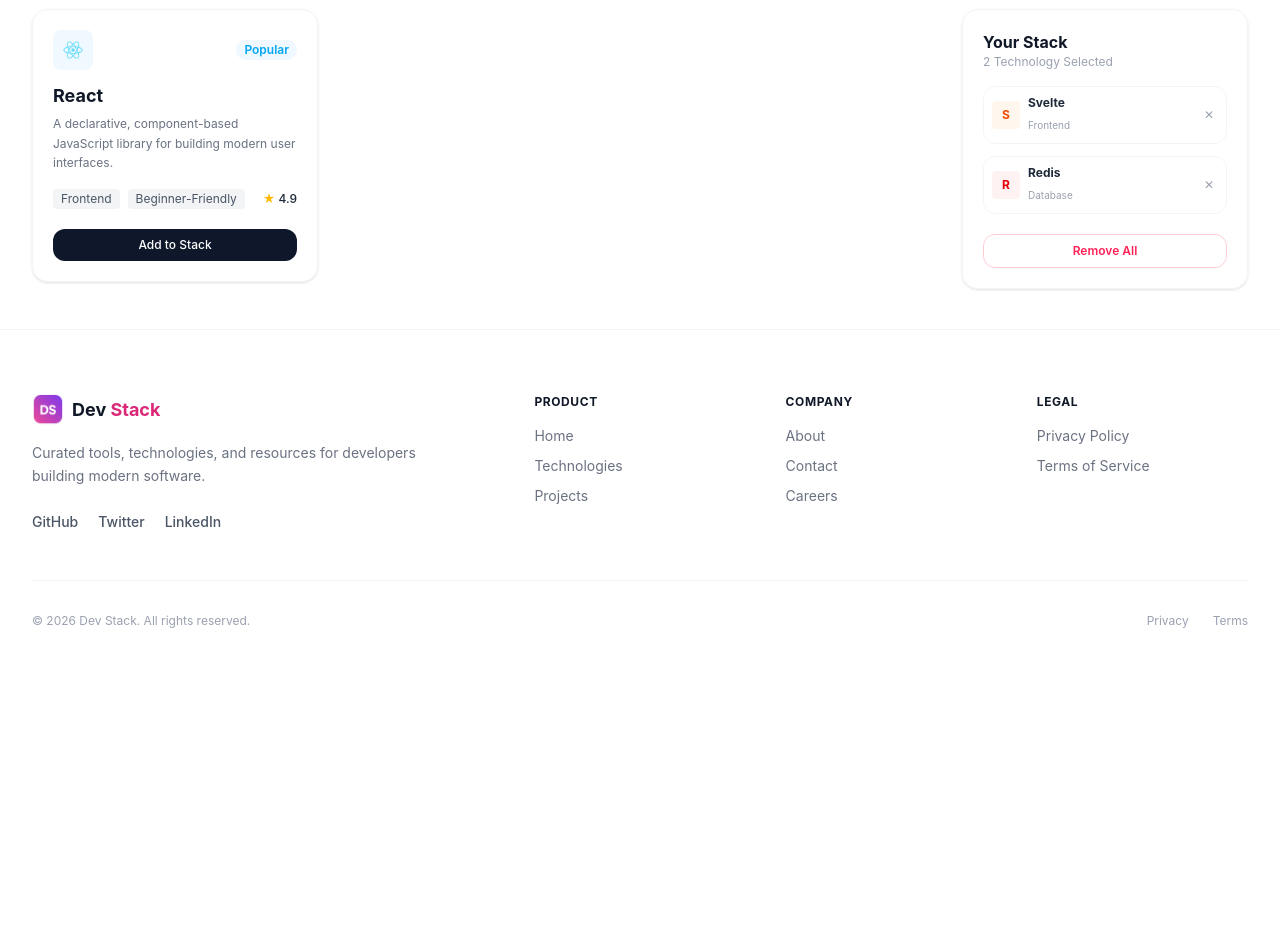
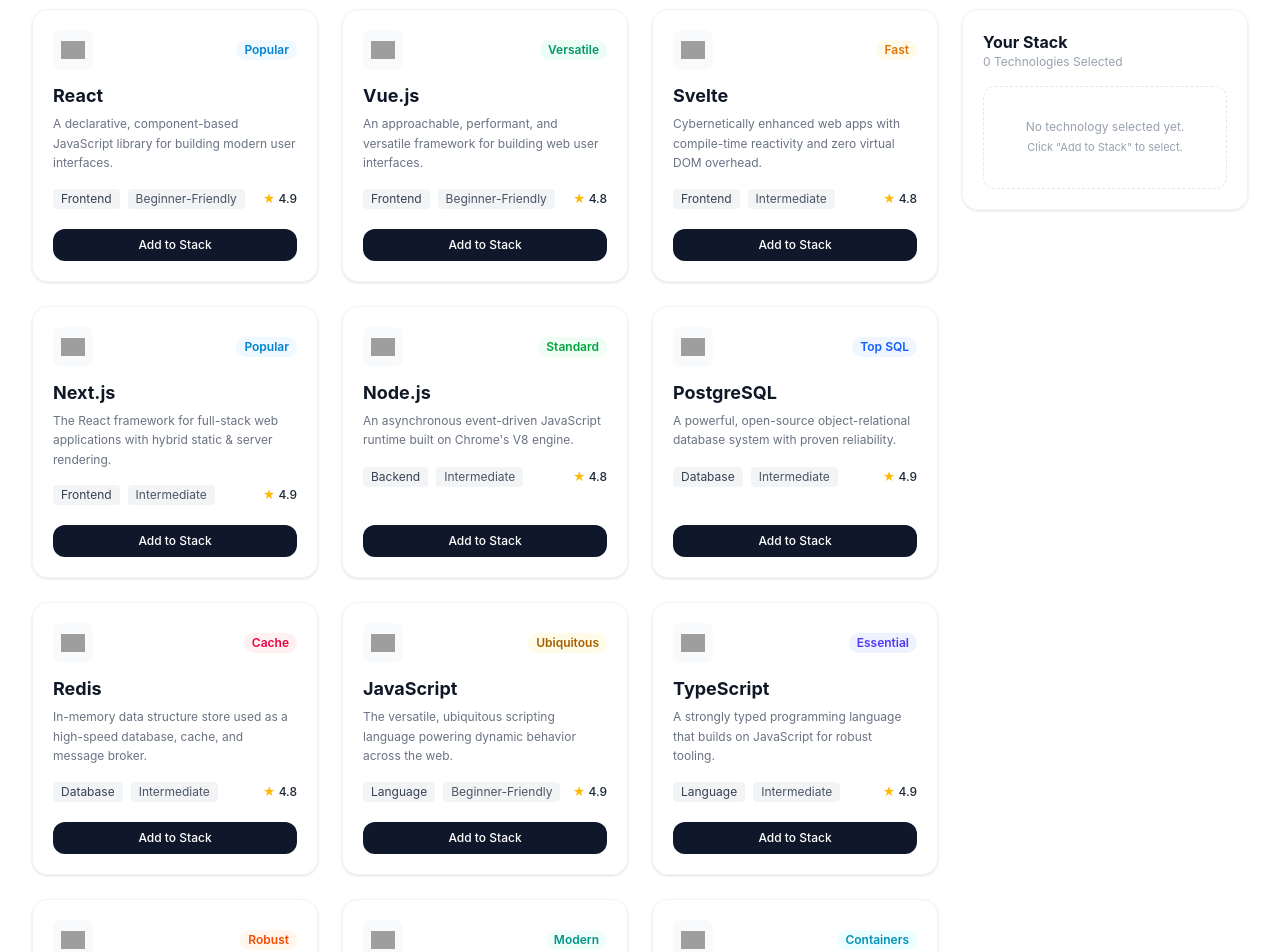
Before and after one commit to ibrahimkhalildev/Dev-Stack-Builder-A-05, a React (Vite) app: page / in a window 1280 px wide. Shown: the part 880-1832 px from the top of the page. Before the commit the page ends 1541 px from the top, so only its background shows below. Built offline with nearby package versions, Linux system fonts and the light colour scheme; grey boxes are pictures that could not be loaded.

Commit message:
Tecnology Function Added

```diff
--- /dev/null
+++ b/public/technologies.json
@@ -0,0 +1,151 @@
+[
+  {
+    "id": "react",
+    "name": "React",
+    "category": "Frontend",
+    "description": "A declarative, component-based JavaScript library for building modern user interfaces.",
+    "icon": "https://cdn.jsdelivr.net/gh/devicons/devicon/icons/react/react-original.svg",
+    "rating": 4.9,
+    "difficulty": "Beginner-Friendly",
+    "badge": "Popular"
+  },
+  {
+    "id": "vue",
+    "name": "Vue.js",
+    "category": "Frontend",
+    "description": "An approachable, performant, and versatile framework for building web user interfaces.",
+    "icon": "https://cdn.jsdelivr.net/gh/devicons/devicon/icons/vuejs/vuejs-original.svg",
+    "rating": 4.8,
+    "difficulty": "Beginner-Friendly",
+    "badge": "Versatile"
+  },
+  {
+    "id": "svelte",
+    "name": "Svelte",
+    "category": "Frontend",
+    "description": "Cybernetically enhanced web apps with compile-time reactivity and zero virtual DOM overhead.",
+    "icon": "https://cdn.jsdelivr.net/gh/devicons/devicon/icons/svelte/svelte-original.svg",
+    "rating": 4.8,
+    "difficulty": "Intermediate",
+    "badge": "Fast"
+  },
+  {
+    "id": "nextjs",
+    "name": "Next.js",
+    "category": "Frontend",
+    "description": "The React framework for full-stack web applications with hybrid static & server rendering.",
+    "icon": "https://cdn.jsdelivr.net/gh/devicons/devicon/icons/nextjs/nextjs-original.svg",
+    "rating": 4.9,
+    "difficulty": "Intermediate",
+    "badge": "Popular"
+  },
+  {
+    "id": "nodejs",
+    "name": "Node.js",
+    "category": "Backend",
+    "description": "An asynchronous event-driven JavaScript runtime built on Chrome's V8 engine.",
+    "icon": "https://cdn.jsdelivr.net/gh/devicons/devicon/icons/nodejs/nodejs-original.svg",
+    "rating": 4.8,
+    "difficulty": "Intermediate",
+    "badge": "Standard"
+  },
+  {
+    "id": "postgresql",
+    "name": "PostgreSQL",
+    "category": "Database",
+    "description": "A powerful, open-source object-relational database system with proven reliability.",
+    "icon": "https://cdn.jsdelivr.net/gh/devicons/devicon/icons/postgresql/postgresql-original.svg",
+    "rating": 4.9,
+    "difficulty": "Intermediate",
+    "badge": "Top SQL"
+  },
+  {
+    "id": "redis",
+    "name": "Redis",
+    "category": "Database",
+    "description": "In-memory data structure store used as a high-speed database, cache, and message broker.",
+    "icon": "https://cdn.jsdelivr.net/gh/devicons/devicon/icons/redis/redis-original.svg",
+    "rating": 4.8,
+    "difficulty": "Intermediate",
+    "badge": "Cache"
+  },
+  {
+    "id": "javascript",
+    "name": "JavaScript",
+    "category": "Language",
+    "description": "The versatile, ubiquitous scripting language powering dynamic behavior across the web.",
+    "icon": "https://cdn.jsdelivr.net/gh/devicons/devicon/icons/javascript/javascript-original.svg",
+    "rating": 4.9,
+    "difficulty": "Beginner-Friendly",
+    "badge": "Ubiquitous"
+  },
+  {
+    "id": "typescript",
+    "name": "TypeScript",
+    "category": "Language",
+    "description": "A strongly typed programming language that builds on JavaScript for robust tooling.",
+    "icon": "https://cdn.jsdelivr.net/gh/devicons/devicon/icons/typescript/typescript-original.svg",
+    "rating": 4.9,
+    "difficulty": "Intermediate",
+    "badge": "Essential"
+  },
+  {
+    "id": "java",
+    "name": "Java",
+    "category": "Language",
+    "description": "A secure, object-oriented programming language designed for portability and scale.",
+    "icon": "https://cdn.jsdelivr.net/gh/devicons/devicon/icons/java/java-original.svg",
+    "rating": 4.6,
+    "difficulty": "Intermediate",
+    "badge": "Robust"
+  },
+  {
+    "id": "tailwindcss",
+    "name": "Tailwind CSS",
+    "category": "Styling",
+    "description": "A utility-first CSS framework packed with classes that can be composed to build custom UI.",
+    "icon": "https://cdn.jsdelivr.net/gh/devicons/devicon@latest/icons/tailwindcss/tailwindcss-original.svg",
+    "rating": 4.9,
+    "difficulty": "Beginner-Friendly",
+    "badge": "Modern"
+  },
+  {
+    "id": "docker",
+    "name": "Docker",
+    "category": "DevOps",
+    "description": "A platform designed to build, share, and run containerized applications reliably.",
+    "icon": "https://cdn.jsdelivr.net/gh/devicons/devicon/icons/docker/docker-original.svg",
+    "rating": 4.9,
+    "difficulty": "Intermediate",
+    "badge": "Containers"
+  },{
+    "id": "graphql",
+    "name": "GraphQL",
+    "category": "Backend",
+    "description": "A query language for your API, and a server-side runtime for executing queries with existing data.",
+    "icon": "https://cdn.jsdelivr.net/gh/devicons/devicon/icons/graphql/graphql-plain.svg",
+    "rating": 4.8,
+    "difficulty": "Intermediate",
+    "badge": "Query"
+  },
+  {
+    "id": "mongodb",
+    "name": "MongoDB",
+    "category": "Database",
+    "description": "A document-based, distributed NoSQL database designed for modern application developers and the cloud.",
+    "icon": "https://cdn.jsdelivr.net/gh/devicons/devicon/icons/mongodb/mongodb-original.svg",
+    "rating": 4.7,
+    "difficulty": "Beginner-Friendly",
+    "badge": "NoSQL"
+  },
+  {
+    "id": "git",
+    "name": "Git",
+    "category": "Tools",
+    "description": "A free and open source distributed version control system designed to handle everything with speed and efficiency.",
+    "icon": "https://cdn.jsdelivr.net/gh/devicons/devicon/icons/git/git-original.svg",
+    "rating": 4.9,
+    "difficulty": "Beginner-Friendly",
+    "badge": "VCS"
+  }
+]
--- a/src/components/Technologies.tsx
+++ b/src/components/Technologies.tsx
@@ -1,9 +1,58 @@
-import React from 'react'
-import reactLogo from '../assets/react.png'
+import { useState, useEffect } from 'react'
+import type { Technology } from '../types/technology'
+
+const loadTechnologies = async (): Promise<Technology[]> => {
+  const res = await fetch('/technologies.json')
+  const data: Technology[] = await res.json()
+  return data
+}
+
+const badgeColors: Record<string, string> = {
+  Popular: 'bg-sky-50 text-sky-600',
+  Versatile: 'bg-emerald-50 text-emerald-600',
+  Fast: 'bg-amber-50 text-amber-600',
+  Standard: 'bg-green-50 text-green-600',
+  'Top SQL': 'bg-blue-50 text-blue-600',
+  Cache: 'bg-rose-50 text-rose-600',
+  Ubiquitous: 'bg-yellow-50 text-yellow-700',
+  Essential: 'bg-indigo-50 text-indigo-600',
+  Robust: 'bg-orange-50 text-orange-600',
+  Modern: 'bg-teal-50 text-teal-600',
+  Containers: 'bg-cyan-50 text-cyan-600',
+  Query: 'bg-pink-50 text-pink-600',
+  NoSQL: 'bg-emerald-50 text-emerald-700',
+  VCS: 'bg-red-50 text-red-600'
+}
 
 export default function Technologies () {
+  const [technologies, setTechnologies] = useState<Technology[]>([])
+  const [myStack, setMyStack] = useState<Technology[]>([])
+
+  useEffect(() => {
+    loadTechnologies()
+      .then(data => setTechnologies(data))
+      .catch((err: unknown) => console.error(err))
+  }, [])
+
+  const handleAddToStack = (tech: Technology): void => {
+    const isAlreadyAdded = myStack.some(item => item.id === tech.id)
+    if (isAlreadyAdded) {
+      alert(`${tech.name} is already in your stack!`)
+      return
+    }
+    setMyStack(prev => [...prev, tech])
+  }
+
+  const handleRemoveItem = (id: string): void => {
+    setMyStack(prev => prev.filter(item => item.id !== id))
+  }
+
+  const handleRemoveAll = (): void => {
+    setMyStack([])
+  }
+
   return (
-    <section className='py-10 bg-white' id='technologies'>
+    <section className='py-10 mb-10 bg-white' id='technologies'>
       <div className='container mx-auto px-4 sm:px-6 lg:px-8'>
         <div className='mb-8'>
           <h2 className='text-3xl font-bold text-gray-900'>
@@ -16,85 +65,127 @@
 
         <div className='grid grid-cols-1 lg:grid-cols-4 gap-6 items-start'>
           <div className='lg:col-span-3 grid grid-cols-1 md:grid-cols-2 lg:grid-cols-3 gap-6'>
-            <div className='border border-gray-100 rounded-2xl p-5 shadow-sm flex flex-col justify-between'>
+            {technologies.map(tech => {
+              const isAdded = myStack.some(item => item.id === tech.id)
+
+              return (
+                <div
+                  key={tech.id}
+                  className='border border-gray-100 rounded-2xl p-5 shadow-sm flex flex-col justify-between'
+                >
                   <div>
                     <div className='flex items-center justify-between mb-3'>
-                  <div className='w-10 h-10 flex items-center justify-center rounded-lg bg-sky-50'>
+                      <div className='w-10 h-10 flex items-center justify-center rounded-lg bg-gray-50 p-2'>
                         <img
-                      src={reactLogo}
-                      alt='React'
-                      className='w-7 h-7 object-contain'
+                          src={tech.icon}
+                          alt={tech.name}
+                          className='w-full h-full object-contain'
                         />
                       </div>
-                  <span className='text-xs font-semibold text-sky-500 bg-sky-50 px-2 py-0.5 rounded-full'>
-                    Popular
+                      <span
+                        className={`text-xs font-semibold px-2 py-0.5 rounded-full ${
+                          badgeColors[tech.badge] || 'bg-sky-50 text-sky-500'
+                        }`}
+                      >
+                        {tech.badge}
                       </span>
                     </div>
 
-                <h3 className='text-lg font-bold text-gray-900'>React</h3>
+                    <h3 className='text-lg font-bold text-gray-900'>
+                      {tech.name}
+                    </h3>
                     <p className='mt-1 text-xs text-gray-500 leading-relaxed min-h-[40px]'>
-                  A declarative, component-based JavaScript library for building
-                  modern user interfaces.
+                      {tech.description}
                     </p>
 
                     <div className='mt-4 flex items-center gap-2 text-xs text-gray-600'>
-                  <span className='bg-gray-100 px-2 py-0.5 rounded'>
-                    Frontend
+                      <span className='bg-gray-100 px-2 py-0.5 rounded text-gray-700'>
+                        {tech.category}
                       </span>
                       <span className='bg-gray-100 px-2 py-0.5 rounded'>
-                    Beginner-Friendly
+                        {tech.difficulty}
                       </span>
                       <span className='ml-auto font-medium text-gray-800'>
-                    <span className='text-amber-400'>★</span> 4.9
+                        <span className='text-amber-400'>★</span> {tech.rating}
                       </span>
                     </div>
                   </div>
 
-              <button className='mt-5 w-full py-2 rounded-xl bg-slate-900 text-white text-xs font-medium hover:bg-black'>
-                Add to Stack
+                  <button
+                    onClick={() => handleAddToStack(tech)}
+                    disabled={isAdded}
+                    className={`mt-5 w-full py-2 rounded-xl text-xs font-medium ${
+                      isAdded
+                        ? 'bg-gray-100 text-gray-400 cursor-not-allowed'
+                        : 'bg-slate-900 text-white hover:bg-black'
+                    }`}
+                  >
+                    {isAdded ? 'Added to Stack' : 'Add to Stack'}
                   </button>
                 </div>
+              )
+            })}
           </div>
 
           <div className='sticky top-20 border border-gray-100 rounded-2xl p-5 shadow-sm'>
             <h3 className='font-bold text-gray-900'>Your Stack</h3>
-            <p className='text-xs text-gray-400 mb-4'>2 Technology Selected</p>
+            <p className='text-xs text-gray-400 mb-4'>
+              {myStack.length}{' '}
+              {myStack.length === 1 ? 'Technology' : 'Technologies'} Selected
+            </p>
 
+            {myStack.length === 0 ? (
+              <div className='py-8 text-center border border-dashed border-gray-200 rounded-xl'>
+                <p className='text-xs text-gray-400'>
+                  No technology selected yet.
+                </p>
+                <p className='text-[11px] text-gray-400 mt-1'>
+                  Click "Add to Stack" to select.
+                </p>
+              </div>
+            ) : (
+              <>
                 <div className='space-y-3'>
-              <div className='flex items-center justify-between p-2 border border-gray-100 rounded-xl'>
+                  {myStack.map(item => (
+                    <div
+                      key={item.id}
+                      className='flex items-center justify-between p-2 border border-gray-100 rounded-xl'
+                    >
                       <div className='flex items-center gap-2'>
-                  <div className='w-7 h-7 rounded bg-orange-50 text-orange-600 flex items-center justify-center font-bold text-xs'>
-                    S
+                        <div className='w-7 h-7 rounded bg-gray-50 flex items-center justify-center p-0.5'>
+                          <img
+                            src={item.icon}
+                            alt={item.name}
+                            className='w-full h-full object-contain'
+                          />
                         </div>
                         <div>
-                    <h4 className='text-xs font-bold text-gray-800'>Svelte</h4>
-                    <span className='text-[10px] text-gray-400'>Frontend</span>
+                          <h4 className='text-xs font-bold text-gray-800 leading-none'>
+                            {item.name}
+                          </h4>
+                          <span className='text-[10px] text-gray-400'>
+                            {item.category}
+                          </span>
                         </div>
                       </div>
-                <button className='text-gray-400 hover:text-gray-600 text-xs px-1'>
+                      <button
+                        onClick={() => handleRemoveItem(item.id)}
+                        className='text-gray-400 hover:text-gray-600 text-xs px-1'
+                      >
                         ✕
                       </button>
                     </div>
-
-              <div className='flex items-center justify-between p-2 border border-gray-100 rounded-xl'>
-                <div className='flex items-center gap-2'>
-                  <div className='w-7 h-7 rounded bg-red-50 text-red-600 flex items-center justify-center font-bold text-xs'>
-                    R
-                  </div>
-                  <div>
-                    <h4 className='text-xs font-bold text-gray-800'>Redis</h4>
-                    <span className='text-[10px] text-gray-400'>Database</span>
-                  </div>
-                </div>
-                <button className='text-gray-400 hover:text-gray-600 text-xs px-1'>
-                  ✕
-                </button>
-              </div>
+                  ))}
                 </div>
 
-            <button className='mt-5 w-full py-2 text-xs font-semibold text-rose-500 border border-rose-200 rounded-xl hover:bg-rose-50'>
+                <button
+                  onClick={handleRemoveAll}
+                  className='mt-5 w-full py-2 text-xs font-semibold text-rose-500 border border-rose-200 rounded-xl hover:bg-rose-50'
+                >
                   Remove All
                 </button>
+              </>
+            )}
           </div>
         </div>
       </div>
--- /dev/null
+++ b/src/types/technology.ts
@@ -0,0 +1,10 @@
+export interface Technology {
+  id: string
+  name: string
+  category: 'Frontend' | 'Backend' | 'Database' | 'Language' | 'Styling' | 'DevOps' | 'Tools'
+  description: string
+  icon: string
+  rating: number
+  difficulty: 'Beginner-Friendly' | 'Intermediate' | 'Advanced'
+  badge: string
+}
```
Lines whose indentation alone changed are shown as unchanged.
